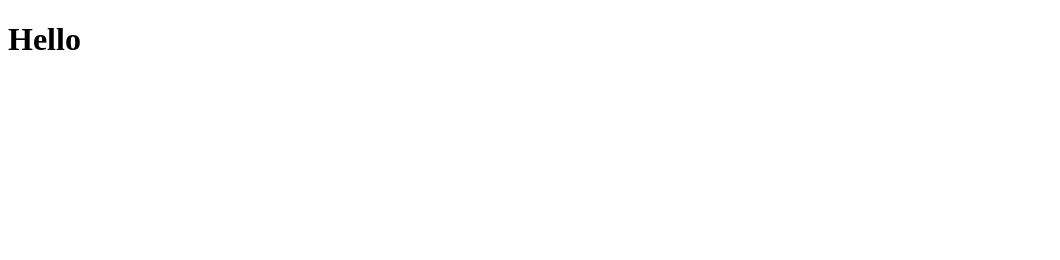
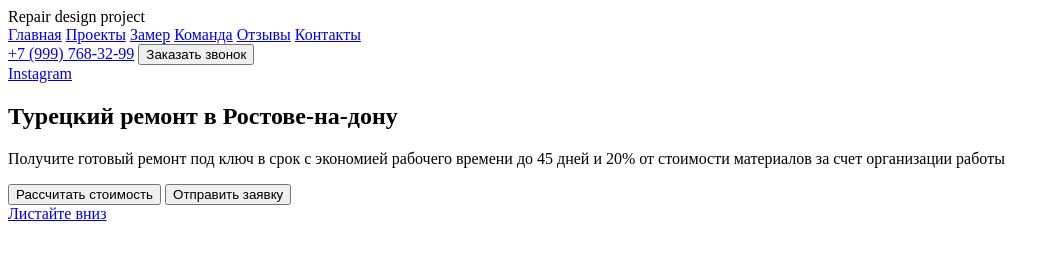
Before and after one commit to flamberg228/web-start, a website: page project_gulp/index.html in a window 1280 px wide. Shown: the whole page, without its empty margins (0-1060 px from the left). Drawn offline with Linux system fonts and the light colour scheme.

Commit message:
create first section

```diff
--- a/project_gulp/index.html
+++ b/project_gulp/index.html
@@ -4,9 +4,47 @@
   <meta charset="UTF-8">
   <meta name="viewport" content="width=device-width, initial-scale=1.0">
   <meta http-equiv="X-UA-Compatible" content="ie=edge">
-  <title>Document</title>
+  <title>Бэм></title>
 </head>
 <body>
-  <h1>Hello</h1>
+  <header class="header">
+    <div class="menu">
+    <div class="container">
+      <div class="logo menu__logo">Repair design project</div>
+      <div class="nav menu__nav">
+        <a href="#" class="nav__item">Главная</a>
+        <a href="#" class="nav__item">Проекты</a>
+        <a href="#" class="nav__item">Замер</a>
+        <a href="#" class="nav__item">Команда</a>
+        <a href="#" class="nav__item">Отзывы</a>
+        <a href="#" class="nav__item">Контакты</a>
+      </div>
+      <div class="contacts menu__contacts">
+          <a href="tel:+79997683299" class="phone contacts__phone">+7 (999) 768-32-99</a>
+          <button class="button contacts__button button--primary">Заказать звонок</button>
+      </div>
+    </div>
+  </div>
+    <!-- /.container -->
+  </header>
+  <main>
+
+  <section class="hero">
+
+        <a href="#" class="inst">Instagram</a>
+      <div class="hero__content">
+          <div class="container">
+        <h1 class="title hero__title">Турецкий ремонт
+            в Ростове-на-дону</h1>
+        <p class="text hero__text">Получите готовый ремонт под ключ в срок с экономией рабочего времени до 45 дней и 20% от стоимости материалов за счет организации работы</p>
+        <button class="button hero_button button--primary">Рассчитать стоимость</button>
+        <button class="button hero_button button--outline">Отправить заявку</button>
+      </div>
+      <!-- /.container -->
+    </div>
+
+  </section>
+  <a href="#" class="scrolldown">Листайте вниз</a>
+</main>
 </body>
 </html>
```
